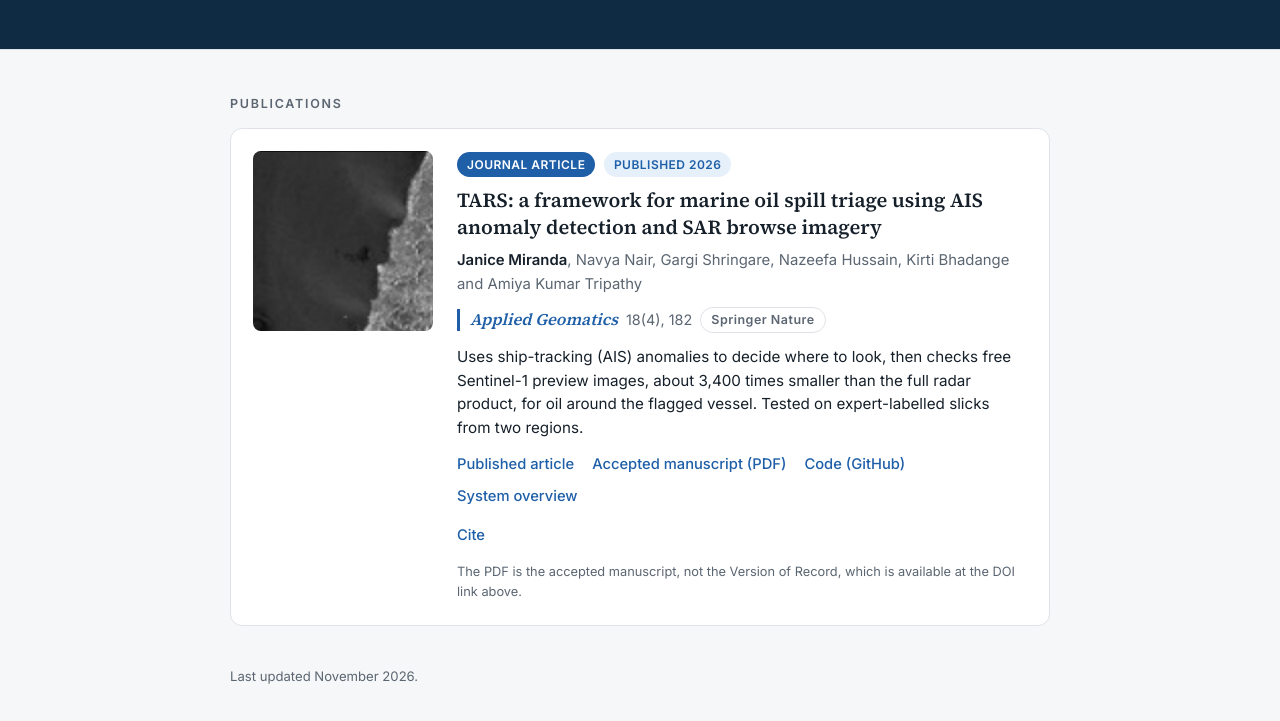
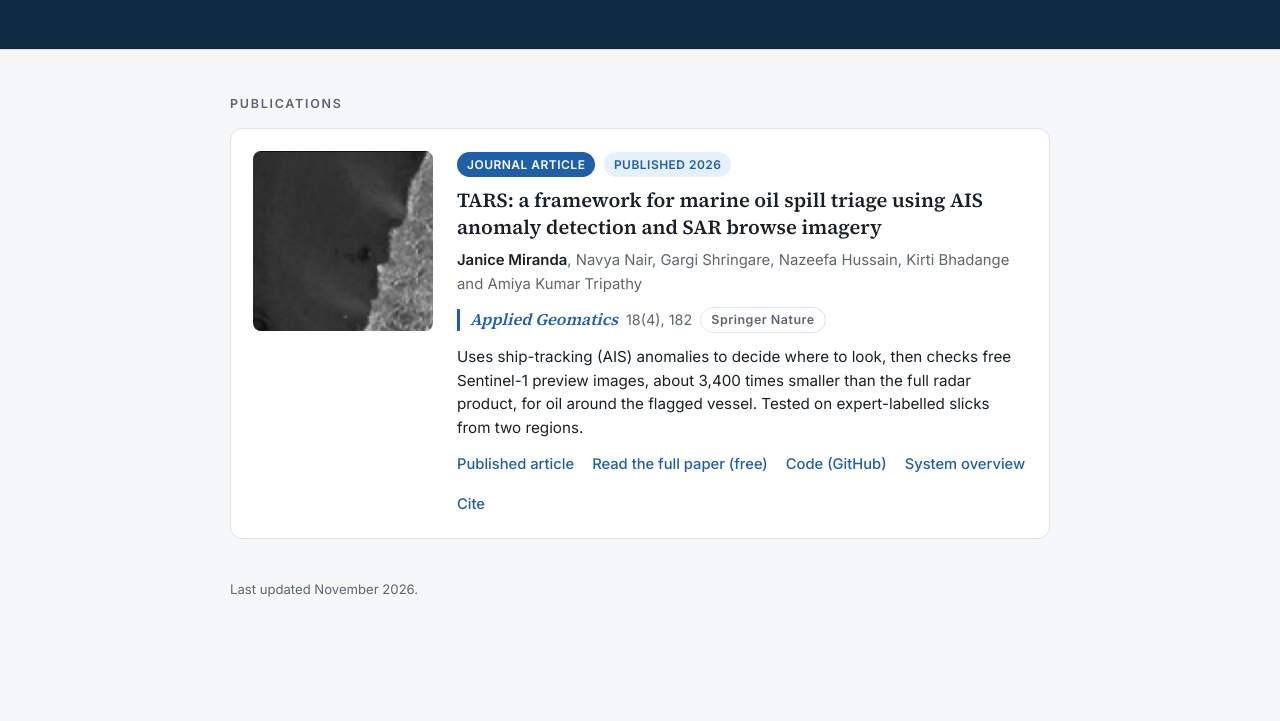
Before and after one commit to a-student-for-life/Research_Papers, a plain HTML site: page index.html in a window 1280 px wide. Shown: the part 211-932 px from the top of the page. After the commit the page ends 883 px from the top, so only its background shows below. Drawn offline with Linux system fonts and the light colour scheme.

Commit message:
Link the free SharedIt full text; remove accepted-manuscript PDF

```diff
--- a/index.html
+++ b/index.html
@@ -27,7 +27,6 @@
 <meta name="citation_issue" content="4">
 <meta name="citation_firstpage" content="182">
 <meta name="citation_doi" content="10.1007/s12518-026-00837-5">
-<meta name="citation_pdf_url" content="https://a-student-for-life.github.io/Research_Papers/papers/TARS_accepted_manuscript.pdf">
 <link rel="preconnect" href="https://fonts.googleapis.com">
 <link rel="preconnect" href="https://fonts.gstatic.com" crossorigin>
 <link href="https://fonts.googleapis.com/css2?family=Inter:wght@400;500;600&family=Source+Serif+4:opsz,wght@8..60,400;8..60,600&display=swap" rel="stylesheet">
@@ -118,7 +117,7 @@
   <h2>Publications</h2>
 
   <article class="pub">
-    <a href="papers/TARS_accepted_manuscript.pdf"><img src="img/tars_thumb.jpg" alt="Sentinel-1 browse image crop of a coastal area with an oil slick, from the TARS paper"></a>
+    <a href="https://rdcu.be/mXU4jmgRC9Ua"><img src="img/tars_thumb.jpg" alt="Sentinel-1 browse image crop of a coastal area with an oil slick, from the TARS paper"></a>
     <div>
       <span class="tag tag-type">JOURNAL ARTICLE</span> <span class="tag">PUBLISHED 2026</span>
       <p class="pub-title">TARS: a framework for marine oil spill triage using AIS anomaly detection and SAR browse imagery</p>
@@ -130,7 +129,7 @@
       for oil around the flagged vessel. Tested on expert-labelled slicks from two regions.</p>
       <div class="pub-links">
         <a href="https://doi.org/10.1007/s12518-026-00837-5">Published article</a>
-        <a href="papers/TARS_accepted_manuscript.pdf">Accepted manuscript (PDF)</a>
+        <a href="https://rdcu.be/mXU4jmgRC9Ua">Read the full paper (free)</a>
         <a href="https://github.com/a-student-for-life/TARS-triage">Code (GitHub)</a>
         <a href="img/tars_overview.png">System overview</a>
       </div>
@@ -158,8 +157,6 @@
           <button class="copy" type="button" data-target="bib-tars">Copy</button>
         </div>
       </details>
-      <p class="note">The PDF is the accepted manuscript, not the Version of Record, which is
-      available at the DOI link above.</p>
     </div>
   </article>
 
```
Also changed, not shown: 2 other files.
